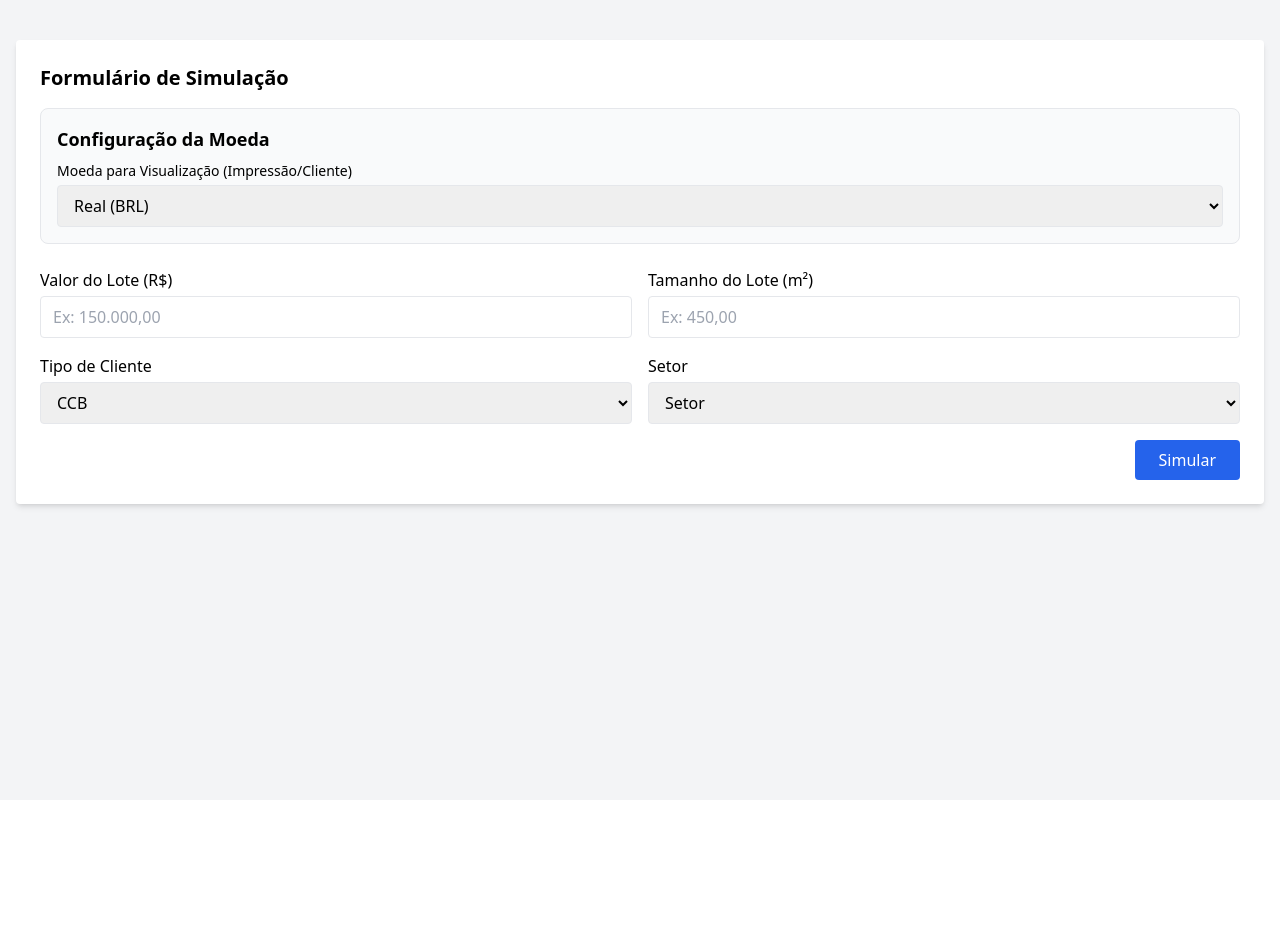
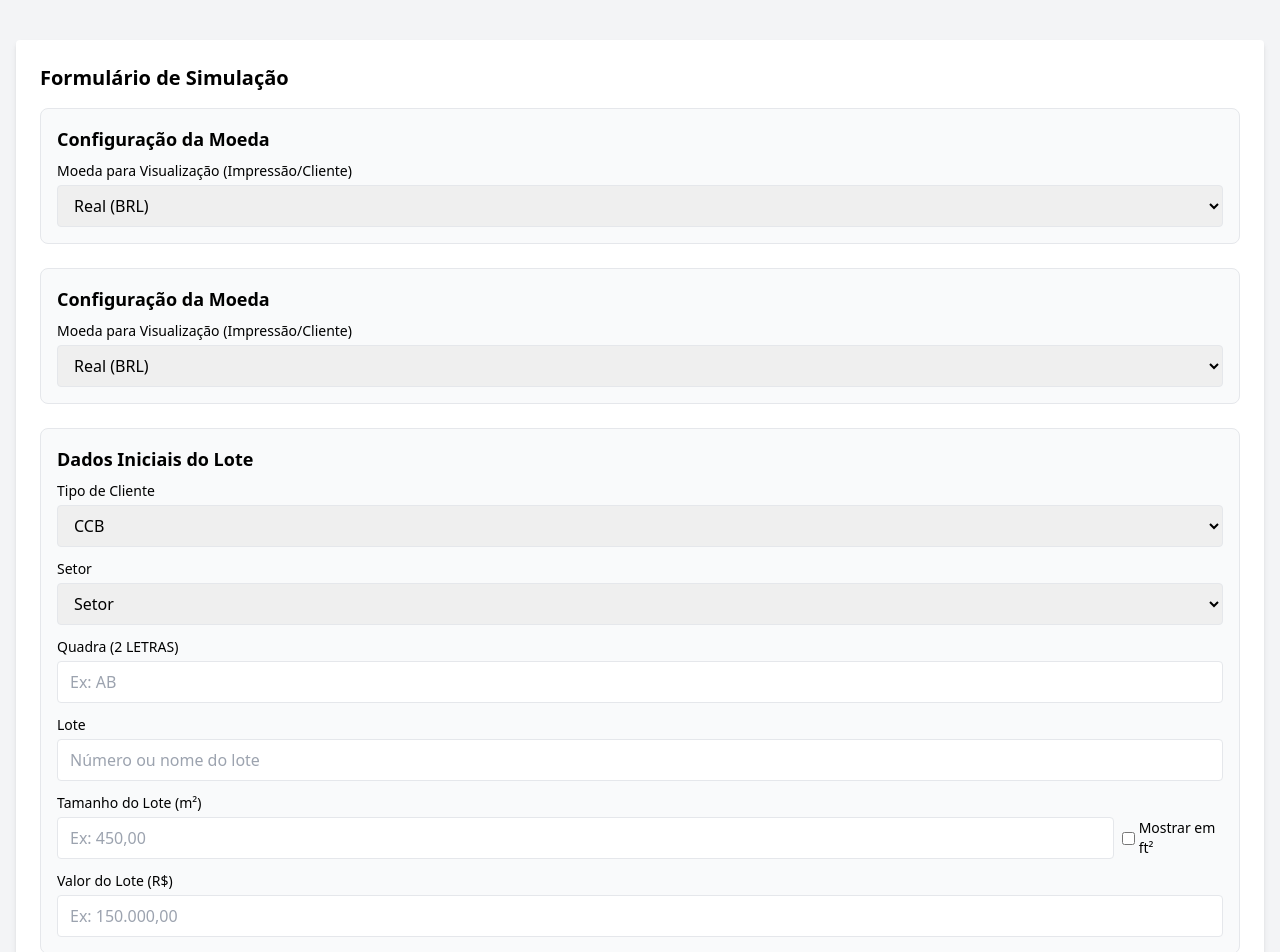
Before and after one commit to gfaria91/simulador-momentum, a React (Vite) app: page / in a window 1280 px wide. Shown: the top 952 px of the page. Before the commit the page ends 800 px from the top, so only its background shows below. Built offline with nearby package versions, Linux system fonts and the light colour scheme; the HTML template or start-up script is replaced by a standard one.

Commit message:
feat: adiciona seção de dados do lote com campos e formatação

```diff
--- /dev/null
+++ b/src/modules/simulador/components/DadosLote.tsx
@@ -0,0 +1,106 @@
+import React from 'react'
+
+type Props = {
+  tipoCliente: string
+  setTipoCliente: (value: string) => void
+  setor: string
+  setSetor: (value: string) => void
+  quadra: string
+  setQuadra: (value: string) => void
+  lote: string
+  setLote: (value: string) => void
+  tamanho: string
+  setTamanho: (value: string) => void
+  mostrarEmPes: boolean
+  setMostrarEmPes: (value: boolean) => void
+  valorLote: string
+  setValorLote: (value: string) => void
+}
+
+const DadosLote = ({
+  tipoCliente, setTipoCliente,
+  setor, setSetor,
+  quadra, setQuadra,
+  lote, setLote,
+  tamanho, setTamanho,
+  mostrarEmPes, setMostrarEmPes,
+  valorLote, setValorLote
+}: Props) => {
+
+  const formatarMoeda = (valor: string) => {
+    const apenasNumeros = valor.replace(/\D/g, '')
+    const numero = (parseInt(apenasNumeros || '0', 10) / 100).toFixed(2)
+    return numero.replace('.', ',').replace(/\B(?=(\d{3})+(?!\d))/g, '.')
+  }
+
+  const handleValor = (value: string, setFn: (v: string) => void) => {
+    setFn(formatarMoeda(value))
+  }
+
+  const handleQuadra = (value: string) => {
+    setQuadra(value.replace(/[^A-Z]/g, '').slice(0, 2))
+  }
+
+  return (
+    <section className="mb-6 p-4 bg-gray-50 border border-gray-200 rounded-lg">
+      <h3 className="text-lg font-semibold mb-2">Dados Iniciais do Lote</h3>
+
+      <label className="block text-sm mb-1">Tipo de Cliente</label>
+      <select value={tipoCliente} onChange={e => setTipoCliente(e.target.value)} className="border rounded px-3 py-2 w-full mb-3">
+        <option value="CCB">CCB</option>
+        <option value="Venda Direta">Venda Direta</option>
+      </select>
+
+      <label className="block text-sm mb-1">Setor</label>
+      <select value={setor} onChange={e => setSetor(e.target.value)} className="border rounded px-3 py-2 w-full mb-3">
+        <option value="Setor">Setor</option>
+        <option value="Marina">Marina</option>
+        <option value="Iate">Iate</option>
+      </select>
+
+      <label className="block text-sm mb-1">Quadra (2 LETRAS)</label>
+      <input
+        type="text"
+        value={quadra}
+        onChange={e => handleQuadra(e.target.value.toUpperCase())}
+        className="border rounded px-3 py-2 w-full mb-3"
+        placeholder="Ex: AB"
+      />
+
+      <label className="block text-sm mb-1">Lote</label>
+      <input
+        type="text"
+        value={lote}
+        onChange={e => setLote(e.target.value)}
+        className="border rounded px-3 py-2 w-full mb-3"
+        placeholder="Número ou nome do lote"
+      />
+
+      <label className="block text-sm mb-1">Tamanho do Lote (m²)</label>
+      <div className="flex items-center gap-2 mb-3">
+        <input
+          type="text"
+          value={tamanho}
+          onChange={e => handleValor(e.target.value, setTamanho)}
+          className="border rounded px-3 py-2 w-full"
+          placeholder="Ex: 450,00"
+        />
+        <label className="text-sm flex items-center gap-1">
+          <input type="checkbox" checked={mostrarEmPes} onChange={e => setMostrarEmPes(e.target.checked)} />
+          Mostrar em ft²
+        </label>
+      </div>
+
+      <label className="block text-sm mb-1">Valor do Lote (R$)</label>
+      <input
+        type="text"
+        value={valorLote}
+        onChange={e => handleValor(e.target.value, setValorLote)}
+        className="border rounded px-3 py-2 w-full"
+        placeholder="Ex: 150.000,00"
+      />
+    </section>
+  )
+}
+
+export default DadosLote
--- a/src/modules/simulador/components/FormularioSimulacao.tsx
+++ b/src/modules/simulador/components/FormularioSimulacao.tsx
@@ -1,9 +1,16 @@
 import React, { useState } from 'react'
 import ConfigMoeda from './ConfigMoeda'
-
+import DadosLote from './DadosLote'
 
 
 const FormularioSimulacao = () => {
+const [tipoCliente, setTipoCliente] = useState('CCB')
+const [setor, setSetor] = useState('Setor')
+const [quadra, setQuadra] = useState('')
+const [lote, setLote] = useState('')
+const [tamanho, setTamanho] = useState('')
+const [mostrarEmPes, setMostrarEmPes] = useState(false)
+const [valorLote, setValorLote] = useState('')
 const [moedaSelecionada, setMoedaSelecionada] = useState('BRL')
 const [cotacaoManual, setCotacaoManual] = useState('')
 const [cotacaoAPI, setCotacaoAPI] = useState('1.00')
@@ -18,6 +25,31 @@ const [cotacaoAPI, setCotacaoAPI] = useState('1.00')
   setCotacaoManual={setCotacaoManual}
   cotacaoAPI={cotacaoAPI}
   setCotacaoAPI={setCotacaoAPI}
+/>
+<ConfigMoeda
+  moedaSelecionada={moedaSelecionada}
+  setMoedaSelecionada={setMoedaSelecionada}
+  cotacaoManual={cotacaoManual}
+  setCotacaoManual={setCotacaoManual}
+  cotacaoAPI={cotacaoAPI}
+  setCotacaoAPI={setCotacaoAPI}
+/>
+
+<DadosLote
+  tipoCliente={tipoCliente}
+  setTipoCliente={setTipoCliente}
+  setor={setor}
+  setSetor={setSetor}
+  quadra={quadra}
+  setQuadra={setQuadra}
+  lote={lote}
+  setLote={setLote}
+  tamanho={tamanho}
+  setTamanho={setTamanho}
+  mostrarEmPes={mostrarEmPes}
+  setMostrarEmPes={setMostrarEmPes}
+  valorLote={valorLote}
+  setValorLote={setValorLote}
 />
 
       <form className="grid grid-cols-1 md:grid-cols-2 gap-4">
```
